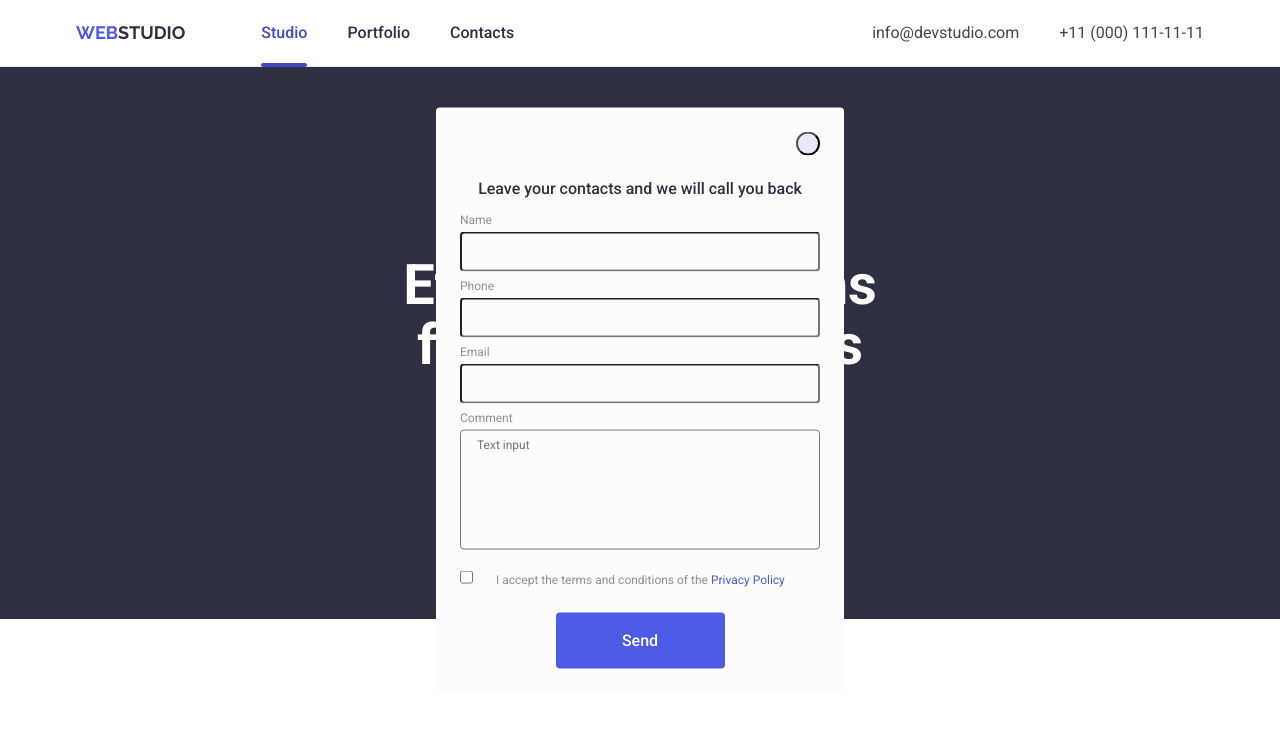
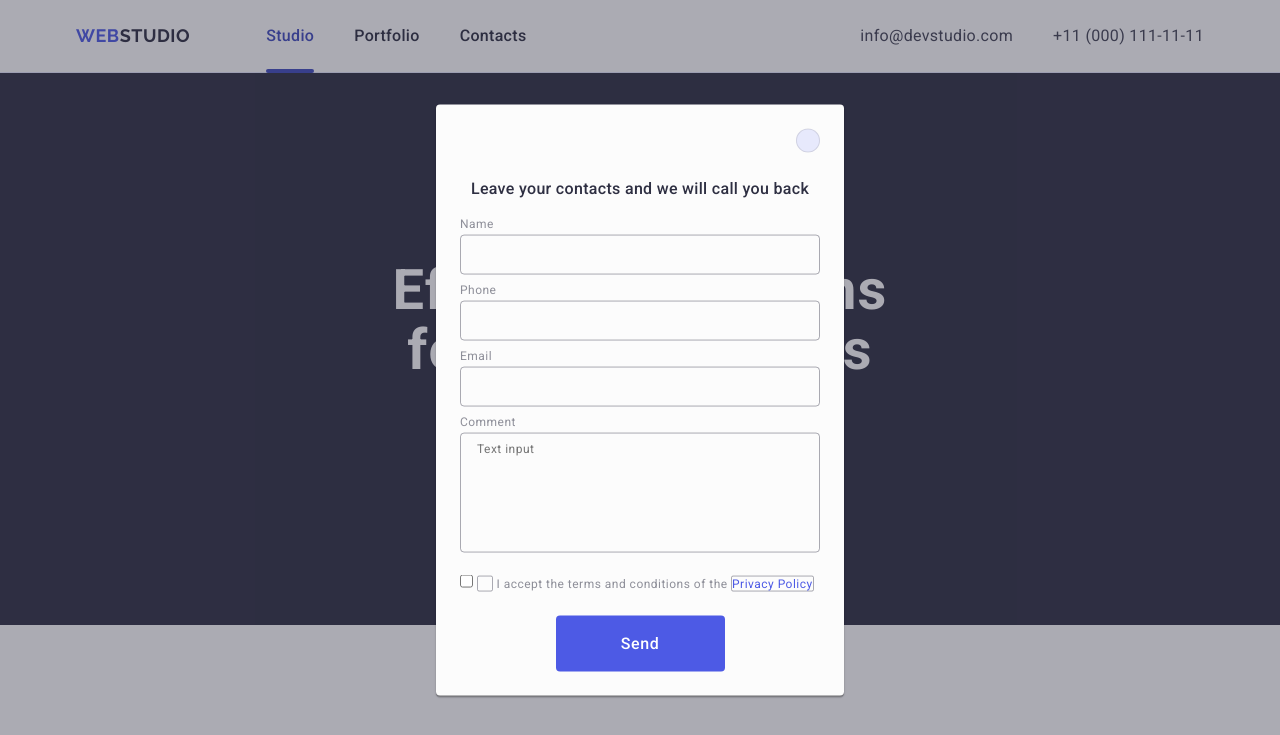
Before and after one commit to ReaperDal/goit-markup-hw-05, a plain HTML site: page index.html in a window 1280 px wide. Shown: the top 735 px of the page. Drawn offline with nearby package versions, Linux system fonts and the light colour scheme.

Commit message:
Update styles.css

```diff
--- a/css/styles.css
+++ b/css/styles.css
@@ -40,8 +40,8 @@ address {
 
 .cheader {
   border-bottom: 1px solid #e7e9fc;
-  box-shadow: 0px 2px 1px rgba(46, 47, 66, 0.c08),
-    0px 1px 1px rgba(46, 47, 66, 0.c16), 0px 1px 6px rgba(46, 47, 66, 0.c08);
+  box-shadow: 0px 2px 1px rgba(46, 47, 66, 0.08),
+    0px 1px 1px rgba(46, 47, 66, 0.16), 0px 1px 6px rgba(46, 47, 66, 0.08);
 }
 
 .ccontainer {
@@ -69,18 +69,18 @@ address {
 }
 
 .cmenu-heder-lu .cmenu-heder {
-  transition: color 250ms cubic-bezier(0.c4, 0, 0.c2, 1);
+  transition: color 250ms cubic-bezier(0.4, 0, 0.2, 1);
 }
 .caddress-ul .caddress-li .caddress-use {
-  transition: color 250ms cubic-bezier(0.c4, 0, 0.c2, 1);
+  transition: color 250ms cubic-bezier(0.4, 0, 0.2, 1);
 }
 
 .cwebstudio {
   font-family: "Raleway", sans-serif;
   font-weight: 700;
   font-size: 18px;
-  line-height: 1.c17;
-  letter-spacing: 0.c03em;
+  line-height: 1.17;
+  letter-spacing: 0.03em;
   text-transform: uppercase;
   color: #4d5ae5;
   margin-right: 76px;
@@ -94,8 +94,8 @@ address {
   font-family: "Raleway", sans-serif;
   font-weight: 700;
   font-size: 18px;
-  line-height: 1.c17;
-  letter-spacing: 0.c03em;
+  line-height: 1.17;
+  letter-spacing: 0.03em;
   text-transform: uppercase;
   color: #f4f4fd;
   color: #2e2f42;
@@ -128,8 +128,8 @@ address {
 .cmenu-heder {
   font-weight: 500;
   font-size: 16px;
-  line-height: 1.c5;
-  letter-spacing: 0.c02em;
+  line-height: 1.5;
+  letter-spacing: 0.02em;
   color: #2e2f42;
   padding: 24px 0;
   display: block;
@@ -143,16 +143,16 @@ address {
 .cmenu-li {
   font-weight: 500;
   font-size: 16px;
-  line-height: 1.c5;
-  letter-spacing: 0.c02em;
+  line-height: 1.5;
+  letter-spacing: 0.02em;
   color: #2e2f42;
 }
 
 .caddress {
   font-style: normal;
   font-size: 16px;
-  line-height: 1.c5;
-  letter-spacing: 0.c02em;
+  line-height: 1.5;
+  letter-spacing: 0.02em;
   color: #434455;
   margin-left: auto;
 }
@@ -164,8 +164,8 @@ address {
 
 .caddress-li {
   font-size: 16px;
-  line-height: 1.c5;
-  letter-spacing: 0.c02em;
+  line-height: 1.5;
+  letter-spacing: 0.02em;
   color: #434455;
 }
 
@@ -173,8 +173,8 @@ address {
   font-family: "Roboto", sans-serif;
   font-weight: 400;
   font-size: 16px;
-  line-height: 1.c5;
-  letter-spacing: 0.c02em;
+  line-height: 1.5;
+  letter-spacing: 0.02em;
   color: #434455;
 }
 
@@ -187,8 +187,8 @@ address {
   font-family: "Roboto", sans-serif;
   font-weight: 400;
   font-size: 16px;
-  line-height: 1.c5;
-  letter-spacing: 0.c02em;
+  line-height: 1.5;
+  letter-spacing: 0.02em;
   color: #434455;
 }
 
@@ -202,37 +202,37 @@ address {
 
 .cmain-section {
   background-image: linear-gradient(
-      rgba(46, 47, 66, 0.c7),
-      rgba(46, 47, 66, 0.c7)
+      rgba(46, 47, 66, 0.7),
+      rgba(46, 47, 66, 0.7)
     ),
     url(.c.c/images/people-office.cjpg);
   background-image: linear-gradient(
-      rgba(46, 47, 66, 0.c7),
-      rgba(46, 47, 66, 0.c7)
+      rgba(46, 47, 66, 0.7),
+      rgba(46, 47, 66, 0.7)
     ),
     url(.c.c/images/people-office.cjpg);
   max-width: 1440px;
   background-repeat: no-repeat;
   background-position: center;
   background-size: cover;
-  transition: background-color 250ms cubic-bezier(0.c4, 0, 0.c2, 1);
+  transition: background-color 250ms cubic-bezier(0.4, 0, 0.2, 1);
 }
 
 .cbutton-order-service {
-  transition: background-color 250ms cubic-bezier(0.c4, 0, 0.c2, 1);
+  transition: background-color 250ms cubic-bezier(0.4, 0, 0.2, 1);
 }
 .cmain-section .ccontainer {
   font-size: 56px;
   font-weight: 700;
   line-height: 60px;
-  letter-spacing: 0.c02em;
+  letter-spacing: 0.02em;
   text-align: center;
 }
 
 .ceffectiv {
   font-size: 56px;
-  line-height: 1.c07;
-  letter-spacing: 0.c02em;
+  line-height: 1.07;
+  letter-spacing: 0.02em;
   color: #fff;
   max-width: 496px;
   text-align: center;
@@ -244,8 +244,8 @@ address {
   font-family: "Roboto", sans-serif;
   font-weight: 500;
   font-size: 16px;
-  line-height: 1.c5;
-  letter-spacing: 0.c04em;
+  line-height: 1.5;
+  letter-spacing: 0.04em;
   color: #ffffff;
   background-color: #4d5ae5;
   display: block;
@@ -304,8 +304,8 @@ address {
 .cspdt {
   font-weight: 500;
   font-size: 20px;
-  line-height: 1.c2;
-  letter-spacing: 0.c02em;
+  line-height: 1.2;
+  letter-spacing: 0.02em;
   color: #2e2f42;
   margin-bottom: 8px;
 }
@@ -313,8 +313,8 @@ address {
 .cspdt-p {
   font-weight: 400;
   font-size: 16px;
-  line-height: 1.c5;
-  letter-spacing: 0.c02em;
+  line-height: 1.5;
+  letter-spacing: 0.02em;
   color: #434455;
   margin-bottom: 8px;
 }
@@ -334,8 +334,8 @@ address {
 .cteam {
   font-weight: 700;
   font-size: 36px;
-  line-height: 1.c11;
-  letter-spacing: 0.c02em;
+  line-height: 1.11;
+  letter-spacing: 0.02em;
   color: #2e2f42;
   text-align: center;
   text-transform: capitalize;
@@ -360,11 +360,11 @@ address {
 }
 .csocmer:hover {
   background-color: #404bbf;
-  transition: background-color 250ms cubic-bezier(0.c4, 0, 0.c2, 1);
+  transition: background-color 250ms cubic-bezier(0.4, 0, 0.2, 1);
 }
 .csocmer:focus {
   background-color: #404bbf;
-  transition: background-color 250ms cubic-bezier(0.c4, 0, 0.c2, 1);
+  transition: background-color 250ms cubic-bezier(0.4, 0, 0.2, 1);
 }
 
 .clogoip {
@@ -374,8 +374,8 @@ address {
 .clifoot.cpfootp {
   font-weight: 500;
   font-size: 16px;
-  line-height: 1.c5;
-  /* list-style: 0.c02em; */
+  line-height: 1.5;
+  /* list-style: 0.02em; */
   color: #ffffff;
   margin-bottom: 16px;
 }
@@ -386,8 +386,8 @@ address {
 }
 
 .cteam-ul .ceam-li {
-  box-shadow: 0px 1px 6px rgba(46, 47, 66, 0.c08),
-    0px 1px 1px rgba(46, 47, 66, 0.c16), 0px 2px 1px rgba(46, 47, 66, 0.c08);
+  box-shadow: 0px 1px 6px rgba(46, 47, 66, 0.08),
+    0px 1px 1px rgba(46, 47, 66, 0.16), 0px 2px 1px rgba(46, 47, 66, 0.08);
 }
 
 .cpic {
@@ -408,8 +408,8 @@ address {
 .cteam-man {
   font-weight: 500;
   font-size: 20px;
-  line-height: 1.c2;
-  letter-spacing: 0.c02em;
+  line-height: 1.2;
+  letter-spacing: 0.02em;
   color: #2e2f42;
   text-align: center;
   margin-bottom: 8px;
@@ -418,8 +418,8 @@ address {
 .chup-p {
   font-weight: 400;
   font-size: 16px;
-  line-height: 1.c5;
-  letter-spacing: 0.c02em;
+  line-height: 1.5;
+  letter-spacing: 0.02em;
   color: #434455;
   text-align: center;
 }
@@ -435,8 +435,8 @@ address {
 .cour {
   font-weight: 700;
   font-size: 36px;
-  line-height: 1.c11;
-  letter-spacing: 0.c02em;
+  line-height: 1.11;
+  letter-spacing: 0.02em;
   text-align: center;
   text-transform: capitalize;
   color: #2e2f42;
@@ -457,12 +457,12 @@ address {
 
 .cour-li:hover {
   transform: translateY(0%);
-  box-shadow: 0px 1px 6px rgba(46, 47, 66, 0.c08),
-    0px 1px 1px rgba(46, 47, 66, 0.c16), 0px 2px 1px rgba(46, 47, 66, 0.c08);
+  box-shadow: 0px 1px 6px rgba(46, 47, 66, 0.08),
+    0px 1px 1px rgba(46, 47, 66, 0.16), 0px 2px 1px rgba(46, 47, 66, 0.08);
 }
 .cour-li {
   transform: translateY(0%);
-  transition: box-shadow 250ms cubic-bezier(0.c4, 0, 0.c2, 1);
+  transition: box-shadow 250ms cubic-bezier(0.4, 0, 0.2, 1);
 }
 .cfourimg {
   position: relative;
@@ -477,15 +477,15 @@ address {
   position: absolute;
   top: 0;
   font-size: 16px;
-  line-height: 1.c5;
-  letter-spacing: 0.c02em;
+  line-height: 1.5;
+  letter-spacing: 0.02em;
   color: #f4f4fd;
   padding: 40px 32px;
   background-color: #4d5ae5;
   height: 100%;
   width: 100%;
   transform: translateY(100%);
-  transition: transform 250ms cubic-bezier(0.c4, 0, 0.c2, 1);
+  transition: transform 250ms cubic-bezier(0.4, 0, 0.2, 1);
 }
 
 .cour-li:hover .cpstylishp {
@@ -506,8 +506,8 @@ address {
 .cbcm {
   font-weight: 500;
   font-size: 20px;
-  line-height: 1.c2;
-  letter-spacing: 0.c02em;
+  line-height: 1.2;
+  letter-spacing: 0.02em;
   color: #2e2f42;
   margin-bottom: 8px;
 }
@@ -515,8 +515,8 @@ address {
 .camm {
   font-weight: 400;
   font-size: 16px;
-  line-height: 1.c5;
-  letter-spacing: 0.c02em;
+  line-height: 1.5;
+  letter-spacing: 0.02em;
   color: #434455;
 }
 
@@ -530,8 +530,8 @@ address {
 .cfooter-p {
   font-weight: 400;
   font-size: 16px;
-  line-height: 1.c5;
-  letter-spacing: 0.c02em;
+  line-height: 1.5;
+  letter-spacing: 0.02em;
   color: #f4f4fd;
   color: #f4f4fd;
   max-width: 264px;
@@ -545,8 +545,8 @@ address {
   font-family: "Raleway", sans-serif;
   font-weight: 700;
   font-size: 18px;
-  line-height: 1.c17;
-  letter-spacing: 0.c03em;
+  line-height: 1.17;
+  letter-spacing: 0.03em;
   text-transform: uppercase;
   color: #f4f4fd;
 }
@@ -555,8 +555,8 @@ address {
   font-family: "Raleway", sans-serif;
   font-weight: 700;
   font-size: 18px;
-  line-height: 1.c17;
-  letter-spacing: 0.c03em;
+  line-height: 1.17;
+  letter-spacing: 0.03em;
   text-transform: uppercase;
   color: #4d5ae5;
   display: inline-block;
@@ -589,8 +589,8 @@ address {
 .cmedia-p {
   font-weight: 500;
   font-size: 16px;
-  line-height: 1.c5;
-  letter-spacing: 0.c02em;
+  line-height: 1.5;
+  letter-spacing: 0.02em;
   color: #ffffff;
   margin-bottom: 16px;
 }
@@ -674,8 +674,8 @@ address {
   margin-bottom: 16px;
   font-weight: 500;
   font-size: 16px;
-  line-height: 1.c5;
-  letter-spacing: 0.c02em;
+  line-height: 1.5;
+  letter-spacing: 0.02em;
   color: #ffffff;
   display: flex;
 }
@@ -691,9 +691,9 @@ address {
   background-color: transparent;
   font-size: 12px;
   line-height: 2;
-  letter-spacing: 0.c04em;
+  letter-spacing: 0.04em;
   padding-left: 16px;
-  box-shadow: 0px 4px 4px rgba(0, 0, 0, 0.c15);
+  box-shadow: 0px 4px 4px rgba(0, 0, 0, 0.15);
   border-radius: 4px;
   color: #ffffff;
 }
@@ -707,8 +707,8 @@ address {
   font-family: "Roboto", sans-serif;
   font-size: 16px;
   font-weight: 500;
-  line-height: 1.c5;
-  letter-spacing: 0.c04em;
+  line-height: 1.5;
+  letter-spacing: 0.04em;
   color: #ffffff;
   background-color: #4d5ae5;
   border: none;
@@ -726,9 +726,9 @@ address {
   left: 0;
   width: 100%;
   height: 100%;
-  background-color: rgba(46, 47, 66, 0.c4);
-  transition: opacity 250ms cubic-bezier(0.c4, 0, 0.c2, 1),
-    visibility 250ms cubic-bezier(0.c4, 0, 0.c2, 1);
+  background-color: rgba(46, 47, 66, 0.4);
+  transition: opacity 250ms cubic-bezier(0.4, 0, 0.2, 1),
+    visibility 250ms cubic-bezier(0.4, 0, 0.2, 1);
 }
 
 .cmodel-windows {
@@ -739,10 +739,10 @@ address {
   width: 408px;
   min-height: 584px;
   background: #fcfcfc;
-  box-shadow: 0px 1px 1px rgba(0, 0, 0, 0.c14), 0px 1px 3px rgba(0, 0, 0, 0.c12),
-    0px 2px 1px rgba(0, 0, 0, 0.c2);
+  box-shadow: 0px 1px 1px rgba(0, 0, 0, 0.14), 0px 1px 3px rgba(0, 0, 0, 0.12),
+    0px 2px 1px rgba(0, 0, 0, 0.2);
   border-radius: 4px;
-  transition: transform 250ms cubic-bezier(0.c4, 0, 0.c2, 1);
+  transition: transform 250ms cubic-bezier(0.4, 0, 0.2, 1);
   padding: 72px 24px 24px 24px;
 }
 
@@ -757,11 +757,11 @@ address {
   align-items: center;
   justify-content: center;
   background-color: #e7e9fc;
-  border: 1px solid rgba(0, 0, 0, 0.c1);
+  border: 1px solid rgba(0, 0, 0, 0.1);
   padding: 0;
   cursor: pointer;
-  transition: background-color 250ms cubic-bezier(0.c4, 0, 0.c2, 1),
-    border 250ms cubic-bezier(0.c4, 0, 0.c2, 1);
+  transition: background-color 250ms cubic-bezier(0.4, 0, 0.2, 1),
+    border 250ms cubic-bezier(0.4, 0, 0.2, 1);
 }
 
 .cclose:hover {
@@ -774,7 +774,7 @@ address {
 }
 
 .cicon-butt {
-  transition: fill 250ms cubic-bezier(0.c4, 0, 0.c2, 1);
+  transition: fill 250ms cubic-bezier(0.4, 0, 0.2, 1);
 }
 
 .cclose:hover .cicon-butt {
@@ -794,9 +794,9 @@ fill: #ffffff;
 .cmod-p {
   font-weight: 500;
   font-size: 16px;
-  line-height: 1.c5;
+  line-height: 1.5;
   text-align: center;
-  letter-spacing: 0.c02em;
+  letter-spacing: 0.02em;
   color: #2e2f42;
   margin-bottom: 16px;
 }
@@ -807,8 +807,8 @@ fill: #ffffff;
 
 .cleb-form-div {
   font-size: 12px;
-  line-height: 1.c17;
-  letter-spacing: 0.c04em;
+  line-height: 1.17;
+  letter-spacing: 0.04em;
   color: #8e8f99;
   display: block;
   margin-bottom: 4px;
@@ -821,12 +821,12 @@ fill: #ffffff;
 .csam-inpu {
   width: 100%;
   height: 40px;
-  border: 1px solid rgba(46, 47, 66, 0.c4);
+  border: 1px solid rgba(46, 47, 66, 0.4);
   border-radius: 4px;
   background-color: transparent;
   padding-left: 38px;
   outline: transparent;
-  transition: border-color 250ms cubic-bezier(0.c4, 0, 0.c2, 1);
+  transition: border-color 250ms cubic-bezier(0.4, 0, 0.2, 1);
 }
 
 input:first-of-type:focus {
@@ -838,7 +838,7 @@ input:first-of-type:focus {
   left: 16px;
   top: 50%;
   transform: translateY(-50%);
-  transition: fill 250ms cubic-bezier(0.c4, 0, 0.c2, 1);
+  transition: fill 250ms cubic-bezier(0.4, 0, 0.2, 1);
   fill: #2e2f42;
 }
 
@@ -858,16 +858,16 @@ input:first-of-type:focus {
   width: 100%;
   height: 120px;
   font-size: 12px;
-  line-height: 1.c17;
-  letter-spacing: 0.c04em;
-  color: rgba(46, 47, 66, 0.c4);
-  border: 1px solid rgba(46, 47, 66, 0.c4);
+  line-height: 1.17;
+  letter-spacing: 0.04em;
+  color: rgba(46, 47, 66, 0.4);
+  border: 1px solid rgba(46, 47, 66, 0.4);
   border-radius: 4px;
   background-color: transparent;
   padding: 8px 16px;
   outline: transparent;
   resize: none;
-  transition: border-color 250ms cubic-bezier(0.c4, 0, 0.c2, 1);
+  transition: border-color 250ms cubic-bezier(0.4, 0, 0.2, 1);
 }
 
 .ctextarea-t:focus {
@@ -876,19 +876,19 @@ input:first-of-type:focus {
 
 .ccheck-option {
   font-size: 12px;
-  line-height: 1.c17;
-  letter-spacing: 0.c04em;
+  line-height: 1.17;
+  letter-spacing: 0.04em;
   color: #8e8f99;
 }
 
 .ccheck__box {
   width: 16px;
   height: 16px;
-  border: 1px solid rgba(46, 47, 66, 0.c4);
+  border: 1px solid rgba(46, 47, 66, 0.4);
   border-radius: 2px;
-  transition: background-color 250ms cubic-bezier(0.c4, 0, 0.c2, 1),
-    border 250ms cubic-bezier(0.c4, 0, 0.c2, 1),
-    fill 250ms cubic-bezier(0.c4, 0, 0.c2, 1);
+  transition: background-color 250ms cubic-bezier(0.4, 0, 0.2, 1),
+    border 250ms cubic-bezier(0.4, 0, 0.2, 1),
+    fill 250ms cubic-bezier(0.4, 0, 0.2, 1);
   display: inline-flex;
   align-items: center;
   justify-content: center;
@@ -898,11 +898,11 @@ input:first-of-type:focus {
 .cprivacy {
   color: #4d5ae5;
   height: 16px;
-  border: 1px solid rgba(46, 47, 66, 0.c4);
+  border: 1px solid rgba(46, 47, 66, 0.4);
   border-radius: 2px;
-  transition: background-color 250ms cubic-bezier(0.c4, 0, 0.c2, 1),
-    border 250ms cubic-bezier(0.c4, 0, 0.c2, 1),
-    fill 250ms cubic-bezier(0.c4, 0, 0.c2, 1);
+  transition: background-color 250ms cubic-bezier(0.4, 0, 0.2, 1),
+    border 250ms cubic-bezier(0.4, 0, 0.2, 1),
+    fill 250ms cubic-bezier(0.4, 0, 0.2, 1);
   display: inline-flex;
   align-items: center;
   justify-content: center;
@@ -917,13 +917,13 @@ input:first-of-type:focus {
   font-family: "Roboto", sans-serif;
   font-size: 16px;
   font-weight: 500;
-  line-height: 1.c5;
-  letter-spacing: 0.c04em;
+  line-height: 1.5;
+  letter-spacing: 0.04em;
   color: #ffffff;
   cursor: pointer;
   background-color: #4d5ae5;
   border: none;
-  transition: background-color 250ms cubic-bezier(0.c4, 0, 0.c2, 1);
+  transition: background-color 250ms cubic-bezier(0.4, 0, 0.2, 1);
   border-radius: 4px;
 }
 
```
